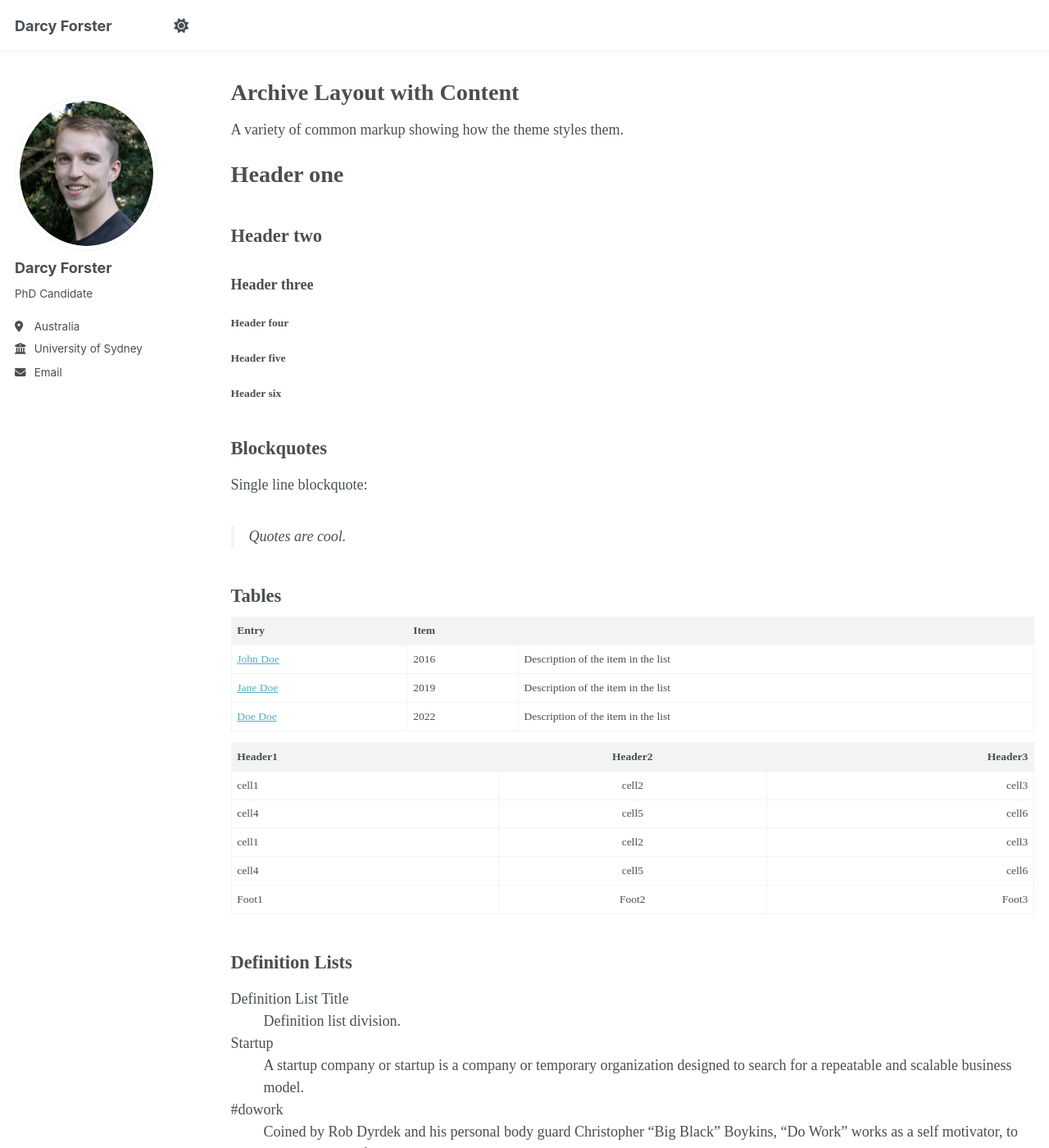
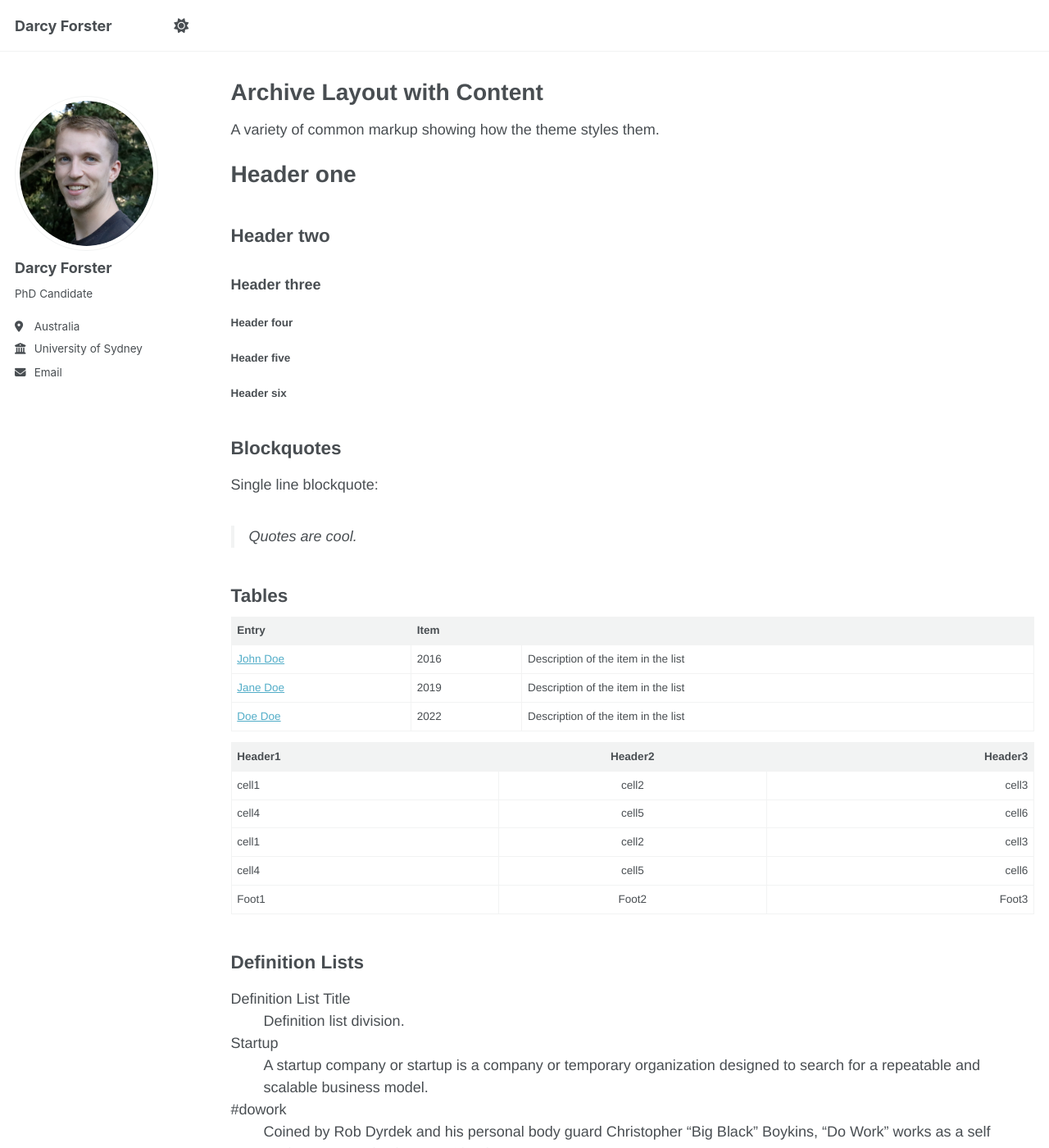
Before and after one commit to darcyforster/academic-pages, a Jekyll site: the page built from _pages/archive-layout-with-content.md, in a window 1280 px wide and 1400 px high. Shown: the whole window at 82% size. Built offline with Jekyll 4.4.1, drawn with Linux system fonts in a browser that asks for light colours; a script that is not in the unit is left out.

Commit message:
Update _themes.scss

```diff
--- a/_sass/_themes.scss
+++ b/_sass/_themes.scss
@@ -39,9 +39,9 @@ $type-size-6                : 0.75em;   // ~12px
 $type-size-7                : 0.6875em; // ~11px
 $type-size-8                : 0.625em;  // ~10px
 
-$global-font-family         : $bodoni;
-$header-font-family         : $bodoni;
-$caption-font-family        : $bodoni;
+$global-font-family         : $helvetica;
+$header-font-family         : $helvetica;
+$caption-font-family        : $helvetica;
 
 /* ==========================================================================
    Breakpoints
```
